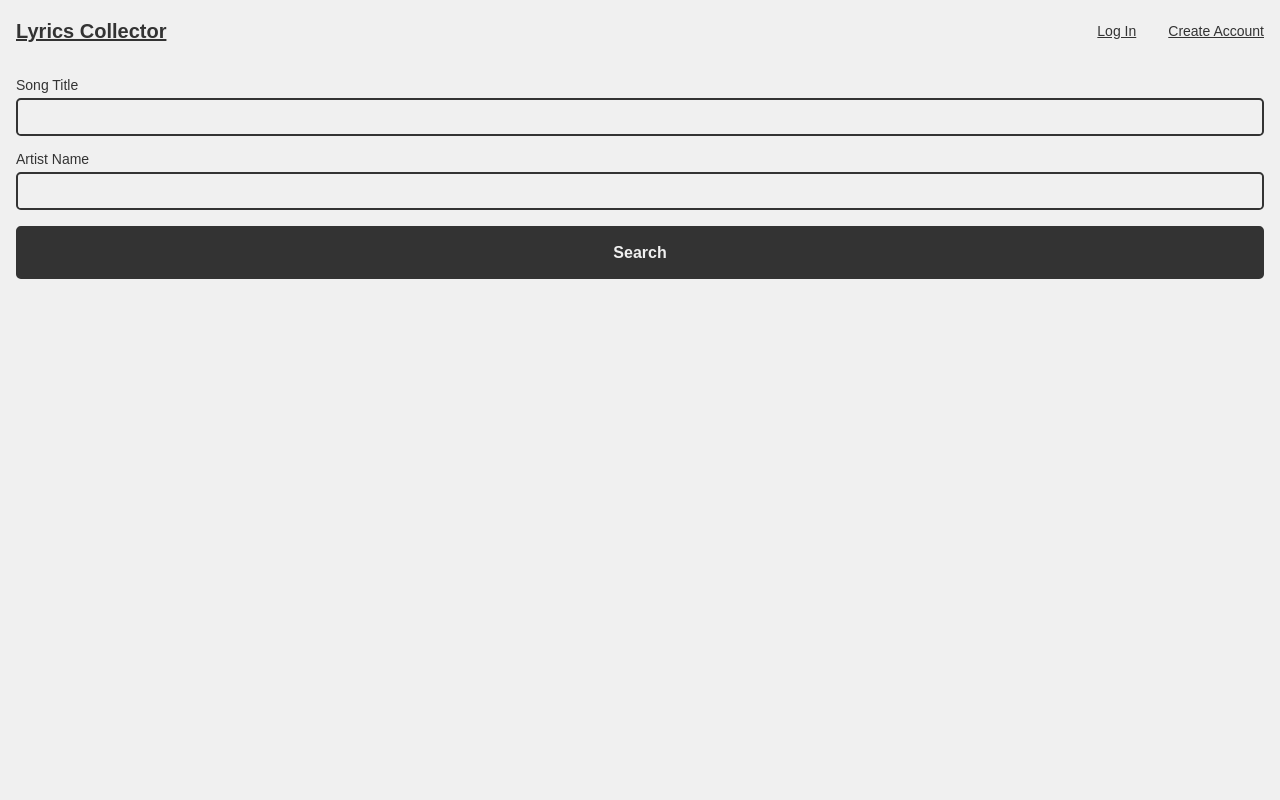
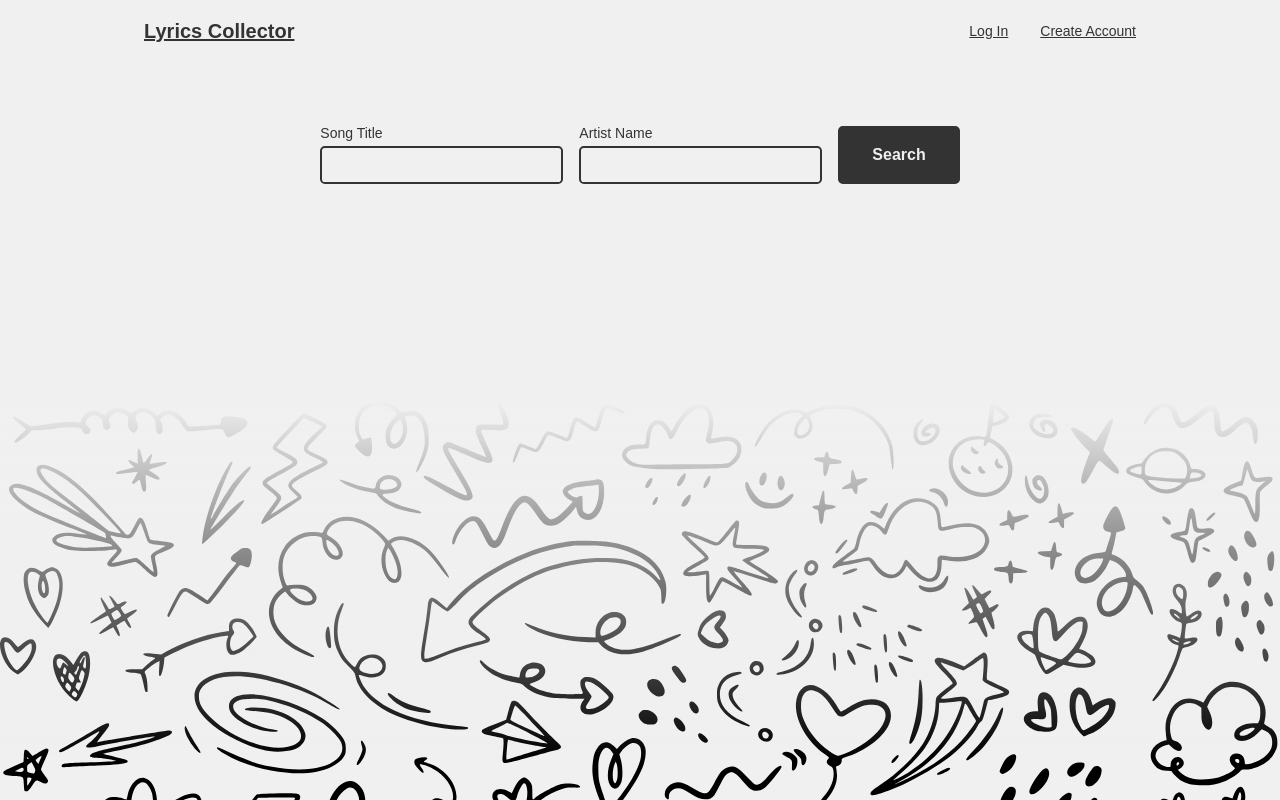
Before and after one commit to denisesantosdev/lyrics-collector, a React (Vite) app: page / in a window 1280 px wide. Built offline with nearby package versions, Linux system fonts and the light colour scheme; no server answers.

Commit message:
complete desktop styling

```diff
--- a/src/components/Header/Header.jsx
+++ b/src/components/Header/Header.jsx
@@ -8,13 +8,22 @@ const StyledHeader = styled.header`
     justify-content: space-between;
     place-items: center;
     padding: 1rem;
+    margin-bottom: 3rem;
+
+    @media (min-width: 1024px) {
+      max-width: 1024px;
+      margin-inline: auto;
+    }
+
 `;
+
+
 
 const Header = () => {
   return (
     <StyledHeader>
-      <Logo />
-      <Nav />
+        <Logo />
+        <Nav />
     </StyledHeader>
   );
 };
--- /dev/null
+++ b/src/components/Pagebg/PageBg.jsx
@@ -0,0 +1,24 @@
+import React from "react";
+import { doodles } from "../../theme/images";
+import styled from "styled-components";
+
+const StyledPageBg = styled.div`
+    position: fixed;
+    inset: 0;
+    top: 50%;
+    background:
+        linear-gradient(to bottom, ${props=>props.theme.colors.primary}, transparent 90%),
+        url(${doodles});
+    background-size: cover;
+    z-index: -100000;
+`;
+
+const PageBg = () => {
+  return (
+    <StyledPageBg>
+
+    </StyledPageBg>
+  );
+};
+
+export default PageBg;
--- a/src/components/SavedLyrics/SavedLyrics.jsx
+++ b/src/components/SavedLyrics/SavedLyrics.jsx
@@ -7,10 +7,17 @@ import LyricsCard from "../LyricsCard/LyricsCard";
 import Select from "../Select/Select";
 import styled from "styled-components";
 import useAuth from "../../customHooks/useAuth";
+import PageBg from "../Pagebg/PageBg";
 
 const StyledSavedLyrics = styled.main`
   display: grid;
   gap: 1rem;
+  background-color: ${props=>props.theme.colors.primary};
+
+  @media (min-width: 700px) {
+      max-width: 700px;
+      margin-inline: auto;
+    }
 
   select {
     justify-self: end;
@@ -85,11 +92,11 @@ const SavedLyrics = () => {
   }
 
   return (
+    <>
       <StyledSavedLyrics>
         {/* <button onClick={() => getAllLyricsFromDB()}>
           Show all saved lyrics
         </button> */}
-
         <Select
           name="artists"
           id="artists"
@@ -100,9 +107,11 @@ const SavedLyrics = () => {
           handleOnChange={handleOnChange}
           renderFilterOptions={renderFilterOptions}
         />
-
         {renderSavedLyrics()}
       </StyledSavedLyrics>
+
+      <PageBg/>
+    </>
   );
 };
 
--- a/src/components/SearchForm/SearchForm.jsx
+++ b/src/components/SearchForm/SearchForm.jsx
@@ -5,9 +5,15 @@ import styled from "styled-components";
 import { Navigate, useNavigate } from "react-router-dom";
 
 const StyledForm = styled.form`
-  display: grid;
+  display: flex;
+  flex-direction: column;
   gap: 1rem;
   padding: 1rem;
+
+  @media (min-width: 700px) {
+     flex-direction: row;
+     justify-content: center;
+  }
 `;
 
 const SearchForm = () => {
--- a/src/components/SongLyrics/SongLyrics.jsx
+++ b/src/components/SongLyrics/SongLyrics.jsx
@@ -7,22 +7,41 @@ import { saveIcon, deleteIcon } from "../../theme/icons";
 import { Link, useParams } from "react-router-dom";
 import useLyricsApi from "../../customHooks/useLyricsApi";
 import { ToastContext } from "../../context/ToastContext";
+import PageBg from "../Pagebg/PageBg";
 
 const StyledLyrics = styled.div`
   color: ${(props) => props.theme.colors.text};
   text-align: center;
   padding: 1rem;
+
+  > div {
+    max-width: 700px;
+    margin-inline: auto;
+    padding: 1rem;
+    background-color: ${(props) => props.theme.colors.primary};
+  }
+
+  @media (min-width: 1024px) {
+      max-width: 1024px;
+      margin-inline: auto;
+    }
 `;
 
 const StyledLyricsHeader = styled.header`
   display: grid;
-  gap: 1rem;
+  gap: 2rem;
   margin-bottom: 2.5rem;
 
   > img {
+
     margin-bottom: 1rem;
     border-radius: .3rem;
     box-shadow: rgba(50, 50, 93, 0.25) 0px 6px 12px -2px, rgba(0, 0, 0, 0.3) 0px 3px 7px -3px;
+
+    @media (min-width: 400px) {
+      max-width: 300px;
+      margin: auto;
+    }
   }
 
   div{
@@ -109,6 +128,7 @@ const SongLyrics = () => {
   }
 
   return (
+    <>
       <StyledLyrics>
         {loading ? (
           <div>Loading...</div>
@@ -129,6 +149,9 @@ const SongLyrics = () => {
           </div>
         )}
       </StyledLyrics>
+
+      <PageBg />
+    </>
   );
 };
 
--- a/src/pages/Home.jsx
+++ b/src/pages/Home.jsx
@@ -7,6 +7,7 @@ import SearchForm from "../components/SearchForm/SearchForm";
 import Nav from "../components/Nav/Nav";
 import Header from "../components/Header/Header";
 import styled from "styled-components";
+import PageBg from "../components/Pagebg/PageBg";
 
 const StyledHome = styled.div`
   display: grid;
@@ -23,6 +24,7 @@ const Home = ({ isUserLoggedIn }) => {
 
       {/* <Header /> */}
       <SearchForm />
+      <PageBg/>
       {/* <SongLyrics /> */}
 
       {isUserLoggedIn && <SavedLyrics isUserLoggedIn={isUserLoggedIn} />}
--- a/src/pages/SignInPage.jsx
+++ b/src/pages/SignInPage.jsx
@@ -21,13 +21,20 @@ const StyledWrapper = styled.section`
 
 const StyledBg = styled.div`
   width: 100%;
-  background-image: url(${doodles});
+  background:
+        linear-gradient(to top, ${props=>props.theme.colors.primary}, transparent 90%),
+        url(${doodles});
   background-size: cover;
   background-repeat: no-repeat;
   order: -1;
 
   @media (min-width: 1024px) {
      order: 0;
+     background:
+        linear-gradient(to right, ${props=>props.theme.colors.primary}, transparent 90%),
+        url(${doodles});
+        background-size: cover;
+        background-repeat: no-repeat;
   }
 `;
 
```
Also changed, not shown: src/assets/images/doodles.svg. Lines whose indentation alone changed are shown as unchanged.
